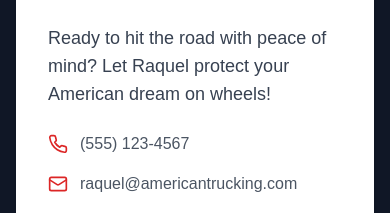
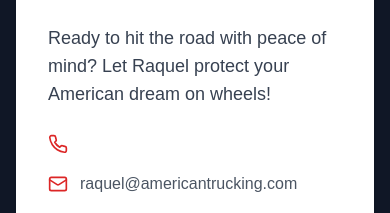
Before and after one commit to SebastianVenegas/truck-insurance, a Next.js app: page / in a window 390 px wide. Shown: the part 4446-4659 px from the top of the page. Built offline with nearby package versions, Linux system fonts and the light colour scheme.

Commit message:
fix: mobile phone call functionality

```diff
--- a/components/raquel-martinez-insurance.tsx
+++ b/components/raquel-martinez-insurance.tsx
@@ -657,11 +657,8 @@
                       <Phone className="h-5 w-5 text-red-600" />
                       <a
                         href="tel:+15551234567"
-                        className="hover:text-red-600 cursor-pointer"
-                        onClick={(e) => {
-                          e.preventDefault();
-                          window.location.href = 'tel:+15551234567';
-                        }}
+                        className="hover:text-red-600 no-underline text-white"
+                        style={{ textDecoration: 'none' }}
                       >
                         (555) 123-4567
                       </a>
```
